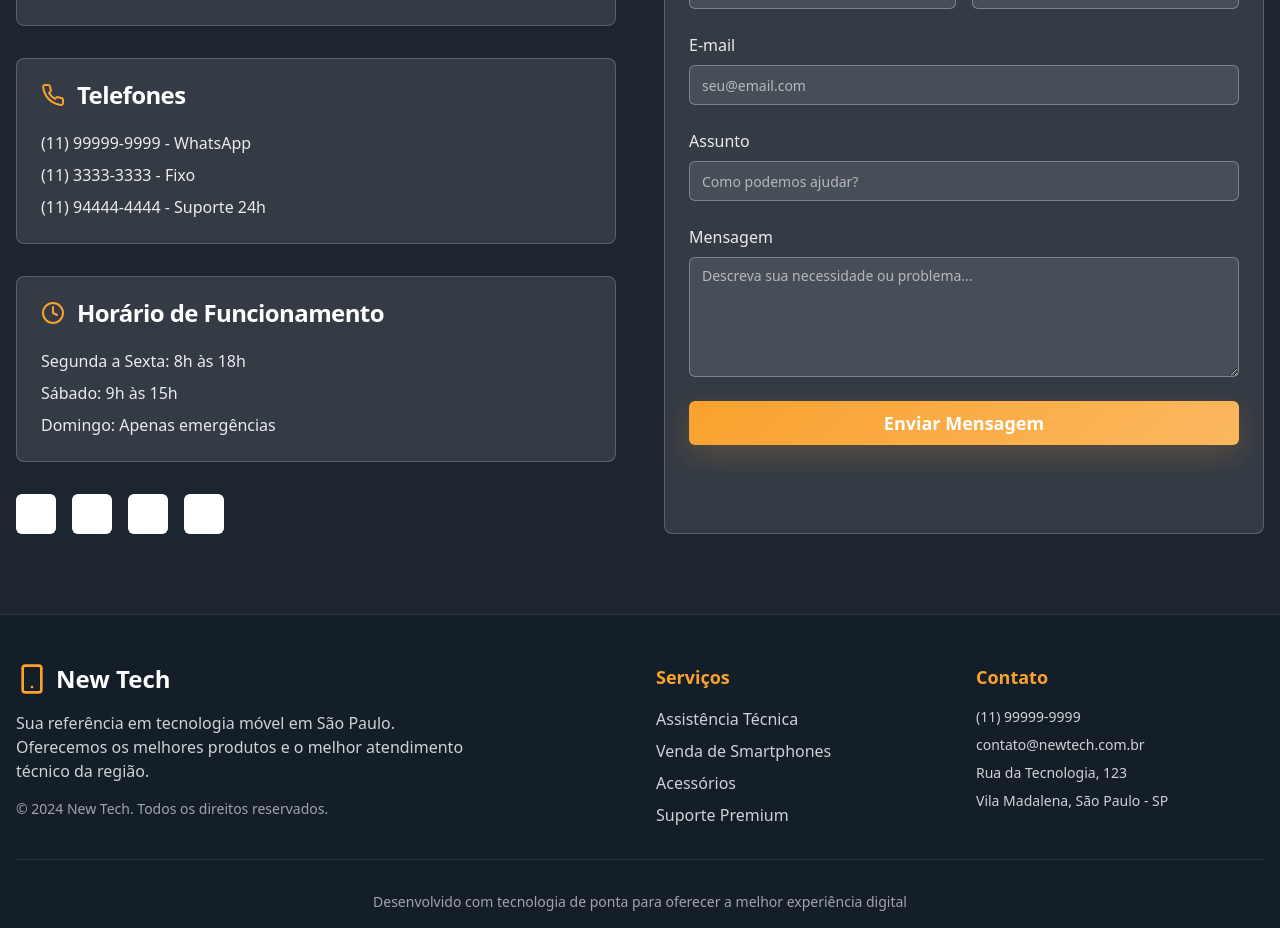
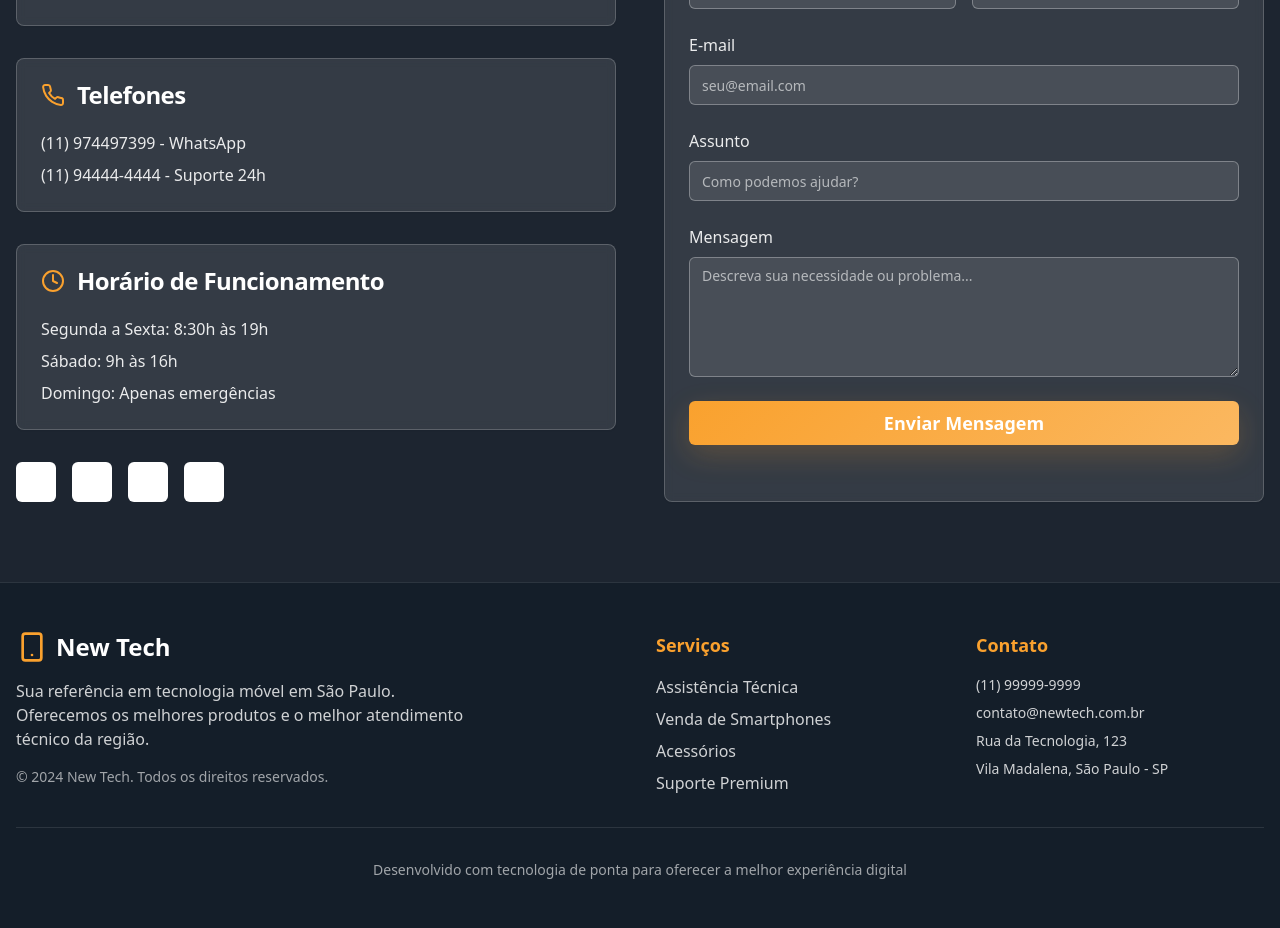
Before and after one commit to lweona/newtech, a React (Vite) app: page / in a window 1280 px wide. Shown: the part 3260-4188 px from the top of the page. Built offline with nearby package versions, Linux system fonts and the light colour scheme.

Commit message:
Visual edit in Lovable
Edited UI in Lovable

```diff
--- a/src/components/ContactSection.tsx
+++ b/src/components/ContactSection.tsx
@@ -52,8 +52,7 @@ const ContactSection = () => {
                 </CardTitle>
               </CardHeader>
               <CardContent className="space-y-2">
-                <p className="text-white/90">(11) 99999-9999 - WhatsApp</p>
-                <p className="text-white/90">(11) 3333-3333 - Fixo</p>
+                <p className="text-white/90">(11) 974497399 - WhatsApp</p>
                 <p className="text-white/90">(11) 94444-4444 - Suporte 24h</p>
               </CardContent>
             </Card>
@@ -66,8 +65,8 @@ const ContactSection = () => {
                 </CardTitle>
               </CardHeader>
               <CardContent className="space-y-2">
-                <p className="text-white/90">Segunda a Sexta: 8h às 18h</p>
-                <p className="text-white/90">Sábado: 9h às 15h</p>
+                <p className="text-white/90">Segunda a Sexta: 8:30h às 19h</p>
+                <p className="text-white/90">Sábado: 9h às 16h</p>
                 <p className="text-white/90">Domingo: Apenas emergências</p>
               </CardContent>
             </Card>
```
